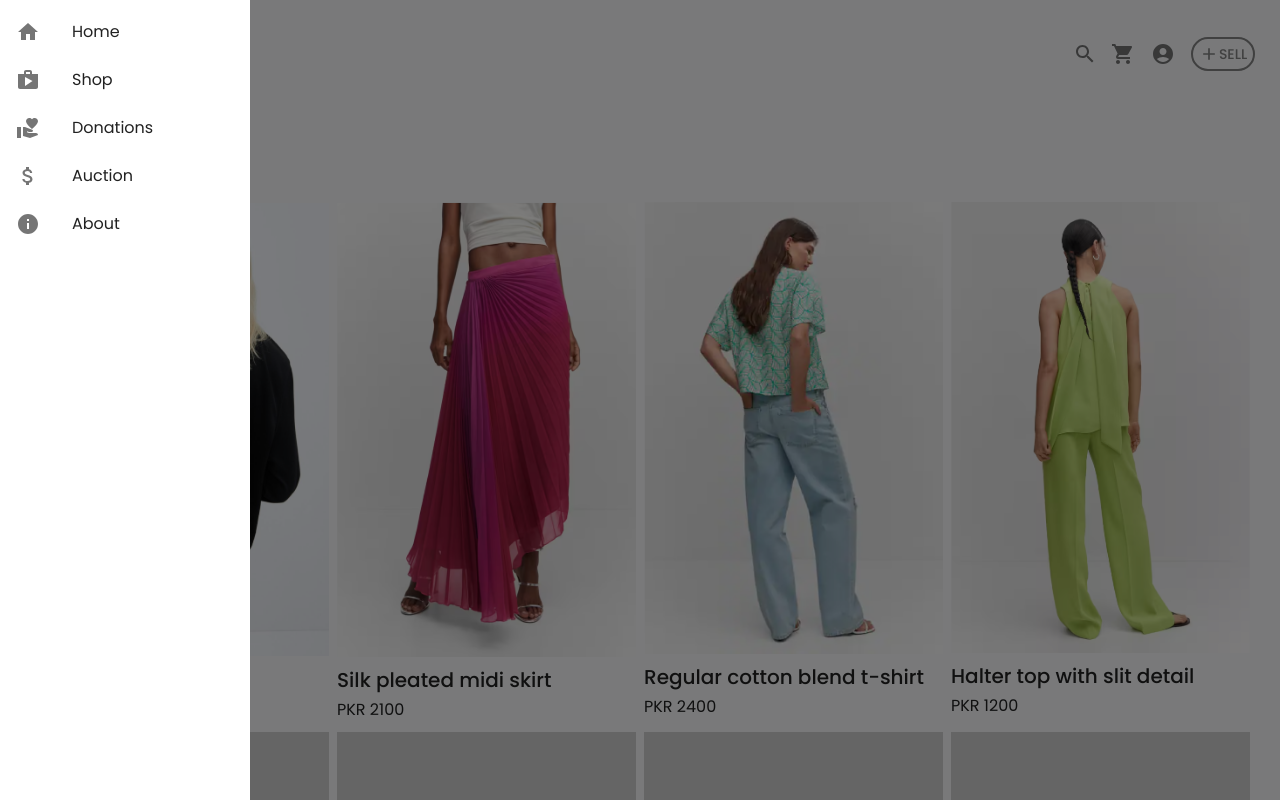
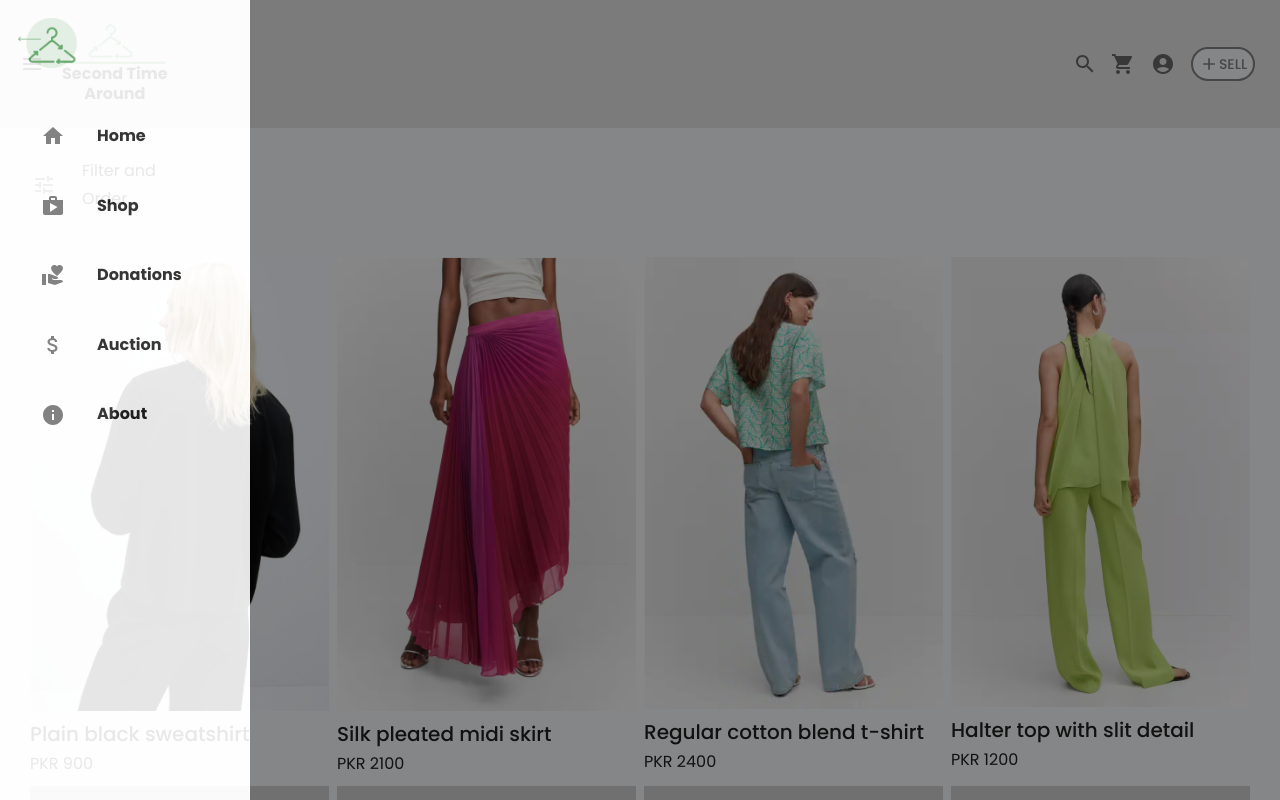
Before and after one commit to Aisha630/SE-Project, a React (Create React App) app in the folder frontend/: page /shop in a window 1280 px wide. Both pictures are taken after a click on the button 32 px from the left and 54 px from the top of the page. Shown: the top 800 px of the page. Built offline with nearby package versions, Linux system fonts and the light colour scheme.

Commit message:
refined drawer/navbar

```diff
--- a/frontend/src/components/drawer.js
+++ b/frontend/src/components/drawer.js
@@ -1,15 +1,39 @@
 import React, { useState } from 'react';
-import { SwipeableDrawer, List, ListItem, ListItemText, IconButton } from '@mui/material';
+import { SwipeableDrawer, List, ListItemButton, IconButton, ListItemIcon, Typography } from '@mui/material';
 import MenuIcon from '@mui/icons-material/Menu';
+import HomeIcon from '@mui/icons-material/Home';
+import ShopIcon from '@mui/icons-material/Shop';
+import VolunteerActivismIcon from '@mui/icons-material/VolunteerActivism';
+import AttachMoneyIcon from '@mui/icons-material/AttachMoney';
+import InfoIcon from '@mui/icons-material/Info';
+import { useNavigate } from 'react-router-dom';
+
 
 function Drawer() {
   const [isOpen, setIsOpen] = useState(false);
+  const navigate = useNavigate();
 
   const toggleDrawer = (open) => (event) => {
     if (event && event.type === 'keydown' && (event.key === 'Tab' || event.key === 'Shift')) {
       return;
     }
     setIsOpen(open);
+  };
+
+  const handleBack = () => {
+    setIsOpen(false);
+  }
+
+  const menuItems = [
+    { text: 'Home', Icon: HomeIcon },
+    { text: 'Shop', Icon: ShopIcon },
+    { text: 'Donations', Icon: VolunteerActivismIcon },
+    { text: 'Auction', Icon: AttachMoneyIcon },
+    { text: 'About', Icon: InfoIcon },
+  ];
+  const commonStyles = {
+    minWidth: { xs: '30px', sm: '40px', md: '50px' },
+    fontSize: { xs: '0.7rem', sm: '0.875rem', md: '1rem' },
   };
 
   const list = () => (
@@ -19,15 +43,29 @@ function Drawer() {
       onKeyDown={toggleDrawer(false)}
       style={{ width: 250 }}
     >
-      <List>
-        {['Item 1', 'Item 2', 'Item 3'].map((text) => (
-          <ListItem button key={text}>
-            <ListItemText primary={text} />
-          </ListItem>
+      <IconButton onClick={handleBack} sx={{ margin: "10px" }}>
+        <img src="backIcon.png" alt="Custom Icon" style={{ width: 65, height: 50 }} />
+      </IconButton>
+      <List sx={{ ml: { xs: '3px', sm: "5px", md: "10px" } }}>
+        {menuItems.map(({ text, Icon }) => (
+          <ListItemButton key={text} onClick={() => handleMenuItemClick(text)} sx={{ margin: "15px" }} >
+            <ListItemIcon><Icon /></ListItemIcon>
+            <Typography variant="subtitle1" gutterBottom sx={{ fontWeight: "bold", mt: "5px", ...commonStyles }}>
+              {text}
+            </Typography>
+          </ListItemButton>
         ))}
       </List>
     </div>
   );
+
+  const handleMenuItemClick = (text) => {
+    if (text === 'Home') {
+      navigate("/");
+    } else {
+      navigate("/" + text.toLowerCase());
+    }
+  }
 
   return (
     <div>
@@ -39,6 +77,7 @@ function Drawer() {
         open={isOpen}
         onClose={toggleDrawer(false)}
         onOpen={toggleDrawer(true)}
+        style={{ opacity: 0.9 }}
       >
         {list()}
       </SwipeableDrawer>
@@ -46,4 +85,5 @@ function Drawer() {
   );
 }
 
+
 export default Drawer;
--- a/frontend/src/components/navbarshop.js
+++ b/frontend/src/components/navbarshop.js
@@ -1,80 +1,11 @@
 import React, { useState } from 'react';
-import { AppBar, Toolbar, IconButton, Typography, Box, Button, Menu, MenuItem, SwipeableDrawer, List, ListItem, ListItemText, ListItemIcon, InputBase } from '@mui/material';
+import { AppBar, Toolbar, IconButton, Typography, Box, Button, Menu, MenuItem, InputBase } from '@mui/material';
 import AccountCircle from '@mui/icons-material/AccountCircle';
 import ShoppingCartIcon from "@mui/icons-material/ShoppingCart";
 import AddIcon from '@mui/icons-material/Add';
 import { useNavigate } from 'react-router-dom';
-import MenuIcon from '@mui/icons-material/Menu';
-import HomeIcon from '@mui/icons-material/Home';
-import ShopIcon from '@mui/icons-material/Shop';
-import VolunteerActivismIcon from '@mui/icons-material/VolunteerActivism';
-import AttachMoneyIcon from '@mui/icons-material/AttachMoney';
-import InfoIcon from '@mui/icons-material/Info';
 import { Search } from '@mui/icons-material';
-
-
-
-function Drawer() {
-    const [isOpen, setIsOpen] = useState(false);
-    const navigate = useNavigate();
-
-    const toggleDrawer = (open) => (event) => {
-      if (event && event.type === 'keydown' && (event.key === 'Tab' || event.key === 'Shift')) {
-        return;
-      }
-      setIsOpen(open);
-    };
-
-    const menuItems = [
-      { text: 'Home', Icon: HomeIcon },
-      { text: 'Shop', Icon: ShopIcon },
-      { text: 'Donations', Icon: VolunteerActivismIcon },
-      { text: 'Auction', Icon: AttachMoneyIcon },
-      { text: 'About', Icon: InfoIcon },
-    ];
-
-    const list = () => (
-      <div
-        role="presentation"
-        onClick={toggleDrawer(false)}
-        onKeyDown={toggleDrawer(false)}
-        style={{ width: 250 }}
-      >
-        <List>
-          {menuItems.map(({ text, Icon }) => (
-            <ListItem button key={text} onClick={()=> handleMenuItemClick(text)}>
-              <ListItemIcon><Icon /></ListItemIcon>
-              <ListItemText primary={text} />
-            </ListItem>
-          ))}
-        </List>
-      </div>
-    );
-
-    const handleMenuItemClick = (text) => {
-        if (text === 'Home') {
-            navigate("/");
-        } else {
-            navigate("/" + text.toLowerCase());
-        }
-    }
-
-    return (
-        <div>
-        <IconButton onClick={toggleDrawer(true)} color="inherit" aria-label="open drawer" edge="start">
-            <MenuIcon />
-        </IconButton>
-        <SwipeableDrawer
-            anchor={'left'}
-            open={isOpen}
-            onClose={toggleDrawer(false)}
-            onOpen={toggleDrawer(true)}
-        >
-            {list()}
-        </SwipeableDrawer>
-        </div>
-    );
-}
+import Drawer from "./drawer.js"
 
 
 const NavBar = () => {
@@ -100,13 +31,13 @@ const NavBar = () => {
     };
 
     return (
-        <AppBar position="static" sx={{ backgroundColor: "rgb(243, 244, 246)" }} >
+        <AppBar position="static" sx={{ backgroundColor: "#e0e0e0" }} >
             <Toolbar>
 
                 <Drawer />
 
-                <Box onClick={handleLogoClick} sx={{ display: 'flex', flexDirection: 'column', alignItems: 'center', mr: 2, mt: 3, ml: { xs: '3px', sm: "5px", md: "10px" }, cursor: 'pointer' }}>
-                    <img src="sta_logo.png" alt="Second Time Around Logo" style={{ height: "5.5vh" }} />
+                <Box onClick={handleLogoClick} sx={{ display: 'flex', flexDirection: 'column', alignItems: 'center', mb: 3, mr: 2, mt: 3, ml: { xs: '3px', sm: "5px", md: "10px" }, cursor: 'pointer' }}>
+                    <img src="sta_logo.png" alt="Second Time Around Logo" style={{ height: "5vh" }} />
                     <Typography variant="subtitle1" noWrap sx={{ fontWeight: 'bold', lineHeight: '1.25', textAlign: 'center' }}>
                         Second Time <br />
                         <span style={{ display: 'block' }}>Around</span>
@@ -117,10 +48,10 @@ const NavBar = () => {
 
                 {isSearchActive ? (
                     <InputBase
-                    placeholder="Search.."
-                    autoFocus
-                    onBlur={toggleSearch}
-                    sx={{marginLeft: 'auto', marginRight: '10px'}}
+                        placeholder="Search.."
+                        autoFocus
+                        onBlur={toggleSearch}
+                        sx={{ marginLeft: 'auto', marginRight: '10px' }}
                     />
                 ) : (
                     <IconButton edge="start" color="gray" aria-label="search" onClick={toggleSearch} sx={{
--- a/frontend/src/pages/home.js
+++ b/frontend/src/pages/home.js
@@ -1,59 +1,31 @@
-// import React from 'react';
-// import { Box, List, ListItemButton, ListItemIcon, ListItemText, Drawer, Card, CardMedia, CardContent, Grid, ThemeProvider, Typography } from '@mui/material';
-// import HomeIcon from '@mui/icons-material/Home';
-// import ShopIcon from '@mui/icons-material/Shop';
-import Slider from 'react-slick';
-import 'slick-carousel/slick/slick.css';
-import 'slick-carousel/slick/slick-theme.css';
-// import theme from '../themes/homeTheme.js';
-import Nav from '../components/nav.js';
-// import VolunteerActivismIcon from '@mui/icons-material/VolunteerActivism';
-// import Info from "@mui/icons-material/Info";
-// import AttachMoney from "@mui/icons-material/AttachMoney";
-
-// import { Draw } from '@mui/icons-material';
-// import Drawer from '../components/drawer.js';
-// import MenuIcon from '@mui/icons-material/Menu';
-// import HomeIcon from '@mui/icons-material/Home'; // Import other icons as needed
-// import ShopIcon from '@mui/icons-material/Shop';
-
 import React from 'react';
-import { Box, List, ListItemButton, ListItemIcon, Typography, Grid, ThemeProvider, CssBaseline } from '@mui/material';
+import { Box, List, ListItemButton, ListItemIcon, Typography, Grid, ThemeProvider } from '@mui/material';
 import HomeIcon from '@mui/icons-material/Home';
 import ShopIcon from '@mui/icons-material/Shop';
 import VolunteerActivismIcon from '@mui/icons-material/VolunteerActivism';
 import AttachMoneyIcon from '@mui/icons-material/AttachMoney';
 import InfoIcon from '@mui/icons-material/Info';
+import { Link as RouterLink, useNavigate } from 'react-router-dom';
+import CarouselComponent from '../components/carousel.js';
 import theme from '../themes/homeTheme.js';
-import CarouselComponent from '../components/carousel.js';
-import ImageCard from '../components/card.js';
+import Nav from '../components/nav.js';
 
-
-// Define list items in an array
-
-// const settings = {
-//   dots: true,
-//   infinite: true,
-//   speed: 500,
-//   slidesToShow: 3,
-//   slidesToScroll: 1
-// };
 const menuItems = [
-  { text: 'Home', Icon: HomeIcon },
-  { text: 'Shop', Icon: ShopIcon },
-  { text: 'Donations', Icon: VolunteerActivismIcon },
-  { text: 'Auction', Icon: AttachMoneyIcon },
-  { text: 'About', Icon: InfoIcon },
+  { text: 'Home', Icon: HomeIcon, to: '/' },
+  { text: 'Shop', Icon: ShopIcon, to: '/shop' },
+  { text: 'Donations', Icon: VolunteerActivismIcon, to: '/auction' },
+  { text: 'Auction', Icon: AttachMoneyIcon, to: '/donation' },
+  { text: 'About', Icon: InfoIcon, to: '/help' },
 ];
 
-const ListItemLink = ({ text, Icon }) => {
+const ListItemLink = ({ text, Icon, to }) => {
   const commonStyles = {
     minWidth: { xs: '30px', sm: '40px', md: '50px' },
     fontSize: { xs: '0.7rem', sm: '0.875rem', md: '1rem' },
   };
 
   return (
-    <ListItemButton sx={{ '& .MuiListItemIcon-root, & .MuiTypography-root': commonStyles }}>
+    <ListItemButton component={RouterLink} to={to} sx={{ '& .MuiListItemIcon-root, & .MuiTypography-root': commonStyles }}>
       <ListItemIcon><Icon /></ListItemIcon>
       <Typography variant="subtitle1" gutterBottom sx={{ fontWeight: "bold", mt: "5px", ...commonStyles }}>
         {text}
@@ -65,7 +37,6 @@ const ListItemLink = ({ text, Icon }) => {
 function Home() {
   return (
     <ThemeProvider theme={theme}>
-      {/* <CssBaseline /> */}
       <Box>
         <Nav />
       </Box>
@@ -73,8 +44,8 @@ function Home() {
         <Grid item xs={12} sm={4} md={3} lg={2} sx={{ backgroundColor: "#e0e0e0" }}>
           <Box sx={{ width: "90%", minWidth: { xs: '150px', sm: '180px', md: '200px' } }}>
             <List sx={{ ml: { xs: '3px', sm: "5px", md: "10px" } }}>
-              {menuItems.map(({ text, Icon }) => (
-                <ListItemLink key={text} text={text} Icon={Icon} />
+              {menuItems.map(({ text, Icon, to }) => (
+                <ListItemLink key={text} text={text} Icon={Icon} to={to} />
               ))}
             </List>
           </Box>
--- a/frontend/src/pages/shop.js
+++ b/frontend/src/pages/shop.js
@@ -1,11 +1,11 @@
 import React from 'react'
-import { AppBar, Toolbar, Button, IconButton, Typography, Box, List, ListItem, ListItemIcon, ListItemText, Card, CardMedia, CardContent, Grid, ThemeProvider, Link } from '@mui/material'
-// import { useSelector } from 'react-redux'
-// import { useLogout } from '../hooks/useLogout'
+import { Typography, Box, ListItemButton, ListItemIcon, ThemeProvider } from '@mui/material'
+import { Link as RouterLink } from "react-router-dom";
 import NavBar from '../components/navbarshop.js';
 import theme from '../themes/homeTheme.js';
 import ProductList from '../components/productlisting.js';
 import TuneIcon from '@mui/icons-material/Tune';
+
 
 const ShopItems = () => {
     const products = [
@@ -23,28 +23,54 @@ const ShopItems = () => {
         { name: 'Product 12', image: 'https://via.placeholder.com/300', price: 800 },
     ]
 
-    function n() {
-        alert("This feature is yet to be implemented");
-    }
+    // function n() {
+    //     alert("This feature is yet to be implemented");
+    // }
+
+
+    const ListItemLink = ({ text, Icon, to }) => {
+        const commonStyles = {
+            minWidth: { xs: '30px', sm: '40px', md: '50px' },
+            fontSize: { xs: '0.7rem', sm: '0.875rem', md: '1rem' },
+        };
+
+        return (
+            <ListItemButton component={RouterLink} to={to} sx={{
+                '& .MuiListItemIcon-root, & .MuiTypography-root': commonStyles, '&:hover': {
+                    backgroundColor: "transparent",
+                    textDecoration: 'underline',
+                    textDecorationColor: '#58a75b',
+                    '& .MuiListItemIcon-root, & .MuiTypography-root': {
+                        color: "#58a75b",
+                    }
+                },
+            }}>
+                <ListItemIcon sx={{ mr: 0, padding: 0 }}><Icon /></ListItemIcon>
+                <Typography variant="subtitle1" gutterBottom sx={{ fontWeight: "normal", mt: "5px", ml: 0, ...commonStyles, }}>
+                    {text}
+                </Typography>
+            </ListItemButton>
+        );
+    };
+
 
     return (
         <ThemeProvider theme={theme}>
             <Box>
                 <NavBar />
             </Box>
-            {/* This is the filter and Sort clickable popup */}
-            <Box display="flex" justifyContent="left" mt={2} ml={2} >
-                <ListItem >
-                    <ListItemIcon>
-                        <TuneIcon />
-                        <Link href="#" underline="hover" onClick={n} color='grey' sx={{fontSize:'1.5rem', ml:1}}>
-                            <ListItemText primary="Filter and Order" />
-                        </Link>
-                    </ListItemIcon>
-                </ListItem>
+            <Box display="flex" justifyContent="left" mt={2} ml={2} sx={{ width: "15%", fontWeight: "normal", }} >
+                <ListItemLink text={"Filter and Order"} Icon={TuneIcon} to={"#"} sx={{
+                    '&:hover': {
+                        backgroundColor: "#e0e0e0",
+                        '& .MuiListItemIcon-root, & .MuiTypography-root': {
+                            color: "#ffffff",
+                        }
+                    },
+                }} />
             </Box>
 
-            <Box sx={{padding:'30px'}}>
+            <Box sx={{ padding: '30px' }}>
                 <ProductList products={products} />
             </Box>
         </ThemeProvider>
```
Also changed, not shown: frontend/public/backIcon.png (added).
